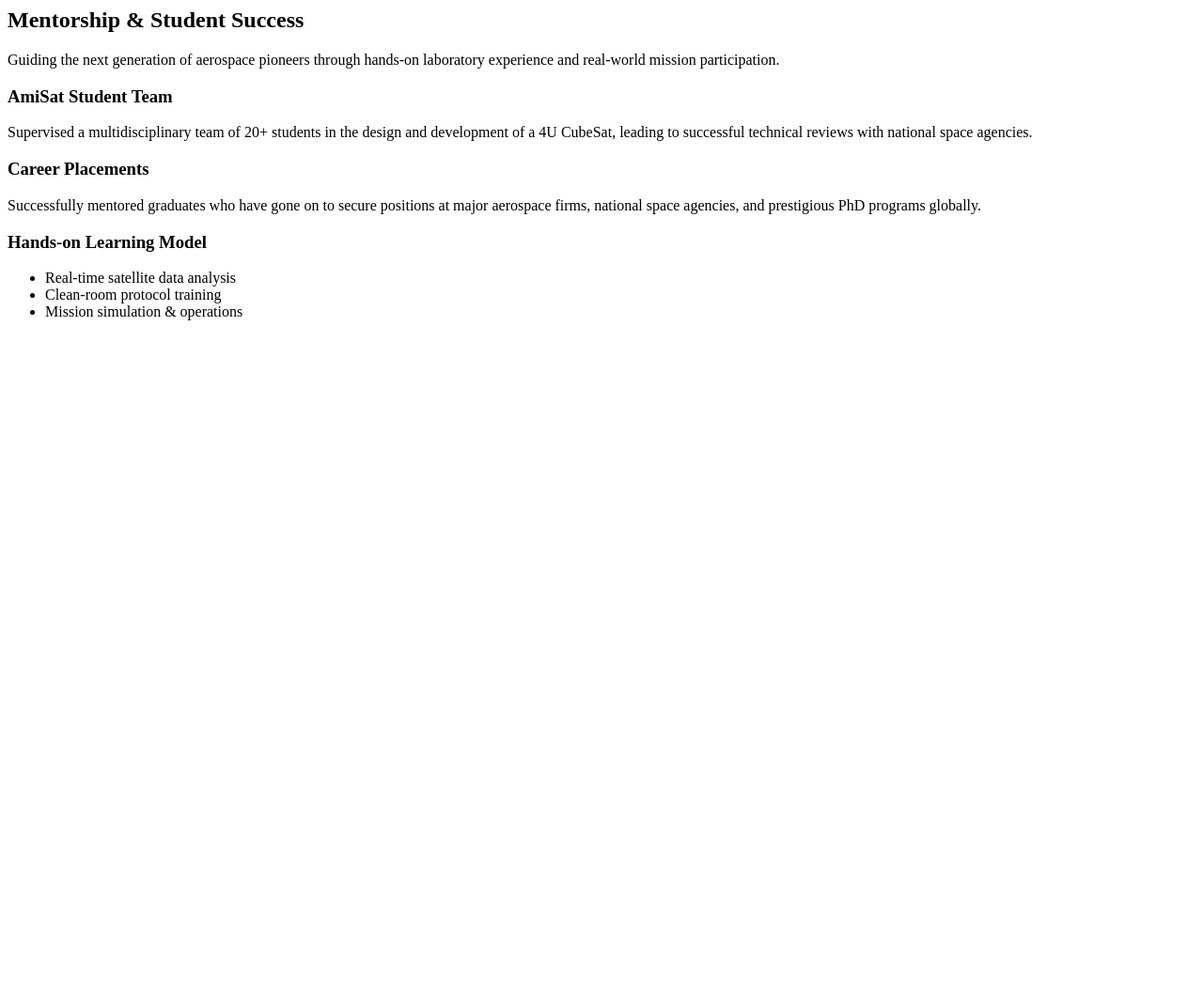
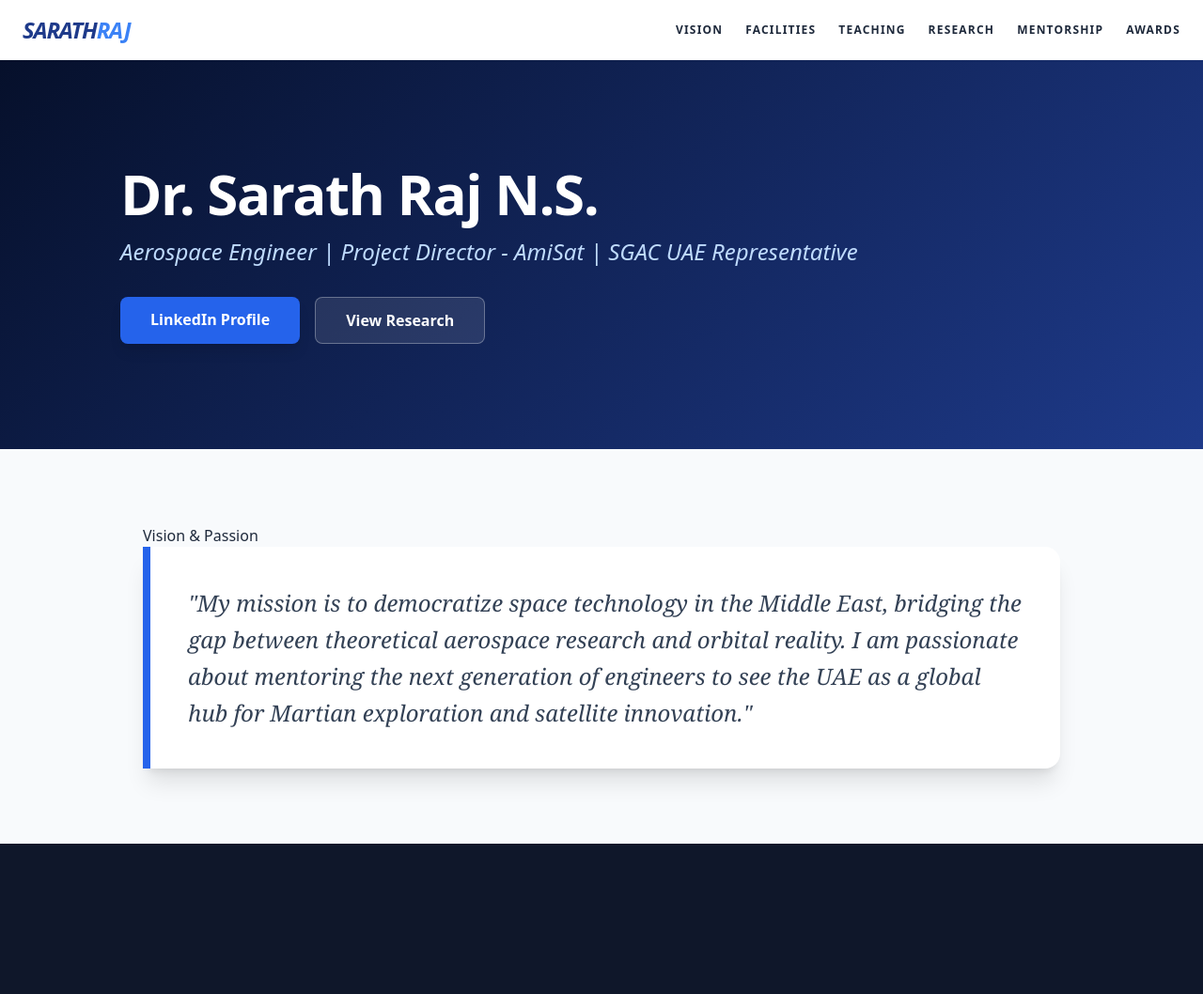
Before and after one commit to sarathrajspace/sarathraj.space, a plain HTML site: page index.html in a window 1280 px wide. Shown: the whole page at 94% size. Before the commit the page ends 800 px from the top, so only its background shows below. Drawn offline with nearby package versions, Linux system fonts and the light colour scheme.

Commit message:
Update index.html

```diff
--- a/index.html
+++ b/index.html
@@ -1,31 +1,54 @@
-<section id="mentorship" class="py-20 bg-white px-6">
-        <div class="max-w-5xl mx-auto">
-            <h2 class="section-title">Mentorship & Student Success</h2>
-            <p class="text-slate-600 mb-10 text-lg">Guiding the next generation of aerospace pioneers through hands-on laboratory experience and real-world mission participation.</p>
+<!DOCTYPE html>
+<html lang="en">
+<head>
+    <meta charset="UTF-8">
+    <meta name="viewport" content="width=device-width, initial-scale=1.0">
+    <title>Dr. Sarath Raj N.S. | Aerospace Director & Scientist</title>
+    <script src="https://cdn.tailwindcss.com"></script>
+    <link rel="stylesheet" href="https://cdnjs.cloudflare.com/ajax/libs/font-awesome/6.4.0/css/all.min.css">
+    <style>
+        html { scroll-behavior: smooth; }
+        .gradient-bg { background: linear-gradient(135deg, #06102b 0%, #1e3a8a 100%); }
+        .section-title { @apply text-3xl font-bold text-blue-900 border-b-4 border-blue-600 inline-block mb-10; }
+        .card-hover:hover { transform: translateY(-5px); transition: all 0.3s ease; }
+    </style>
+</head>
+<body class="bg-slate-50 text-slate-800 font-sans">
 
-            <div class="grid md:grid-cols-2 gap-8">
-                <div class="p-6 rounded-2xl bg-blue-50 border border-blue-100">
-                    <h3 class="font-bold text-xl text-blue-900 mb-2">AmiSat Student Team</h3>
-                    <p class="text-slate-600">Supervised a multidisciplinary team of 20+ students in the design and development of a 4U CubeSat, leading to successful technical reviews with national space agencies.</p>
-                </div>
-                <div class="p-6 rounded-2xl bg-blue-50 border border-blue-100">
-                    <h3 class="font-bold text-xl text-blue-900 mb-2">Career Placements</h3>
-                    <p class="text-slate-600">Successfully mentored graduates who have gone on to secure positions at major aerospace firms, national space agencies, and prestigious PhD programs globally.</p>
-                </div>
-            </div>
-
-            <div class="mt-12 p-8 bg-slate-900 rounded-3xl text-white flex flex-col md:flex-row items-center gap-8">
-                <div class="md:w-1/2">
-                    <h3 class="text-2xl font-bold mb-4">Hands-on Learning Model</h3>
-                    <ul class="space-y-3">
-                        <li class="flex items-center"><i class="fas fa-check-circle text-blue-400 mr-2"></i> Real-time satellite data analysis</li>
-                        <li class="flex items-center"><i class="fas fa-check-circle text-blue-400 mr-2"></i> Clean-room protocol training</li>
-                        <li class="flex items-center"><i class="fas fa-check-circle text-blue-400 mr-2"></i> Mission simulation & operations</li>
-                    </ul>
-                </div>
-                <div class="md:w-1/2">
-
-                </div>
+    <nav class="bg-white/95 backdrop-blur-md sticky top-0 z-50 shadow-sm">
+        <div class="max-w-7xl mx-auto px-6 py-4 flex justify-between items-center">
+            <span class="font-black text-2xl tracking-tighter text-blue-900 italic">SARATH<span class="text-blue-500">RAJ</span></span>
+            <div class="hidden lg:flex space-x-6 text-xs font-bold uppercase tracking-widest">
+                <a href="#vision" class="hover:text-blue-600 transition">Vision</a>
+                <a href="#facilities" class="hover:text-blue-600 transition">Facilities</a>
+                <a href="#teaching" class="hover:text-blue-600 transition">Teaching</a>
+                <a href="#research" class="hover:text-blue-600 transition">Research</a>
+                <a href="#mentorship" class="hover:text-blue-600 transition">Mentorship</a>
+                <a href="#awards" class="hover:text-blue-600 transition">Awards</a>
             </div>
         </div>
+    </nav>
+
+    <header class="gradient-bg text-white py-28 px-6 relative overflow-hidden">
+        <div class="max-w-5xl mx-auto relative z-10">
+            <h1 class="text-6xl font-extrabold mb-4 tracking-tight">Dr. Sarath Raj N.S.</h1>
+            <p class="text-2xl text-blue-200 font-light mb-8 italic">Aerospace Engineer | Project Director - AmiSat | SGAC UAE Representative</p>
+            <div class="flex gap-4">
+                <a href="https://www.linkedin.com/in/sarathrajns/" target="_blank" class="bg-blue-600 hover:bg-blue-500 px-8 py-3 rounded-lg font-bold shadow-lg transition">LinkedIn Profile</a>
+                <a href="#research" class="bg-white/10 hover:bg-white/20 border border-white/30 px-8 py-3 rounded-lg font-bold transition text-white">View Research</a>
+            </div>
+        </div>
+    </header>
+
+    <section id="vision" class="py-20 px-6 max-w-5xl mx-auto">
+        <h2 class="section-title">Vision & Passion</h2>
+        <div class="bg-white border-l-8 border-blue-600 p-10 rounded-r-2xl shadow-xl">
+            <p class="text-2xl text-slate-700 leading-relaxed font-serif italic">
+                "My mission is to democratize space technology in the Middle East, bridging the gap between theoretical aerospace research and orbital reality. I am passionate about mentoring the next generation of engineers to see the UAE as a global hub for Martian exploration and satellite innovation."
+            </p>
+        </div>
     </section>
+
+    <section id="facilities" class="py-20 bg-slate-900 text-white px-6">
+        <div class="max-w-6xl mx-auto">
+            <h2 class="text
```
